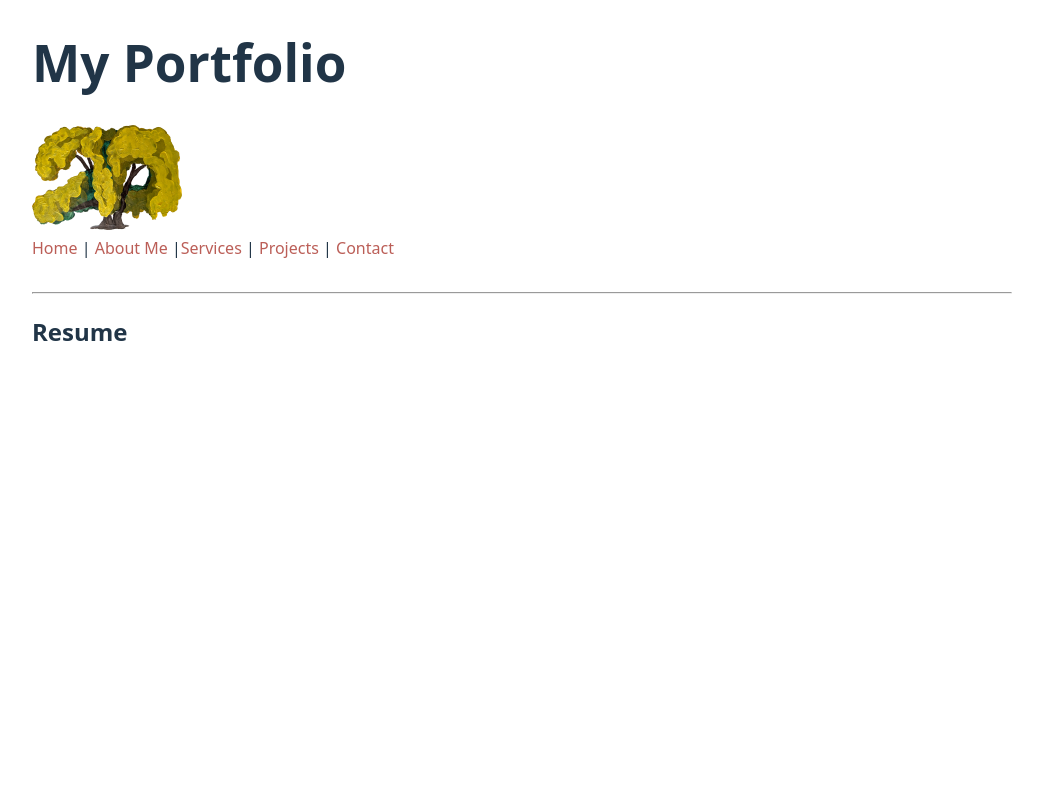
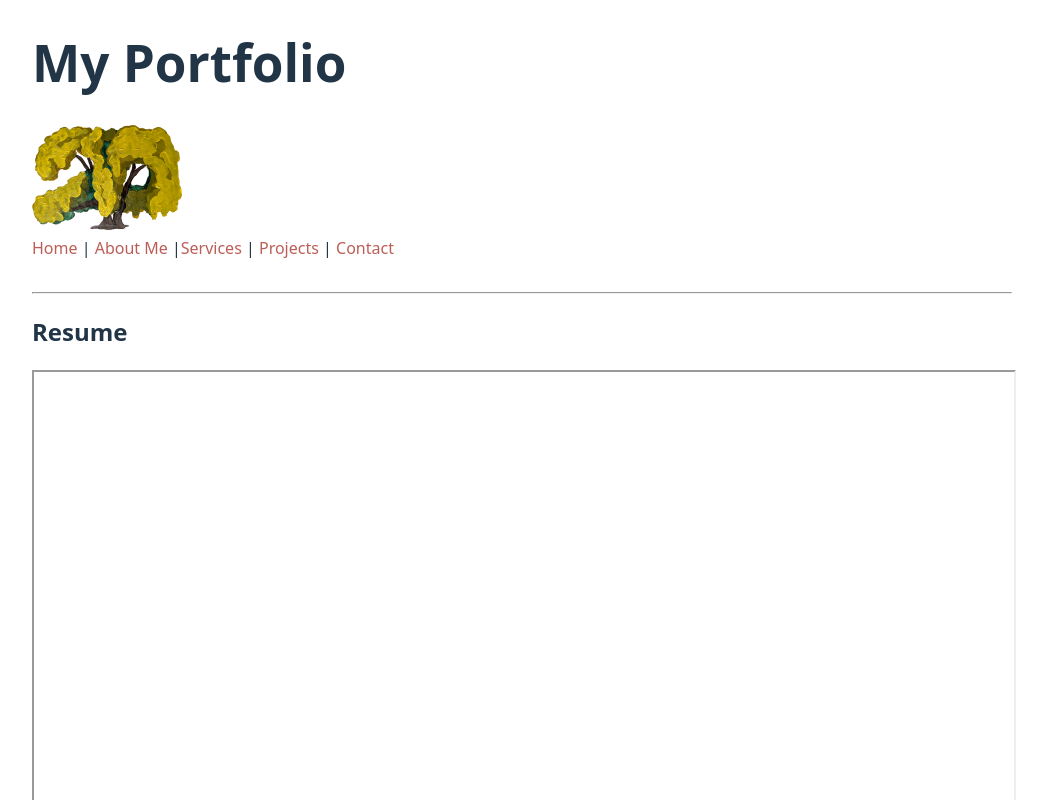
Before and after one commit to hannahraju/comp229-portfolio, a React (Vite) app: page /resume in a window 1280 px wide. Shown: the top 800 px of the page, without its empty margins (118-1165 px from the left). Built offline with nearby package versions, Linux system fonts and the light colour scheme.

Commit message:
fixing resume

```diff
--- a/src/resume.jsx
+++ b/src/resume.jsx
@@ -9,7 +9,7 @@ export default function Resume() {
     return(
         <div>
         <h2>Resume</h2>
-        <embed src="../src/assets/resume.pdf" width="100%" height="1200px"/>
+        <iframe src="../src/assets/resume.pdf" width="100%" height="1200px"/>
         </div>
     )
 }
```
